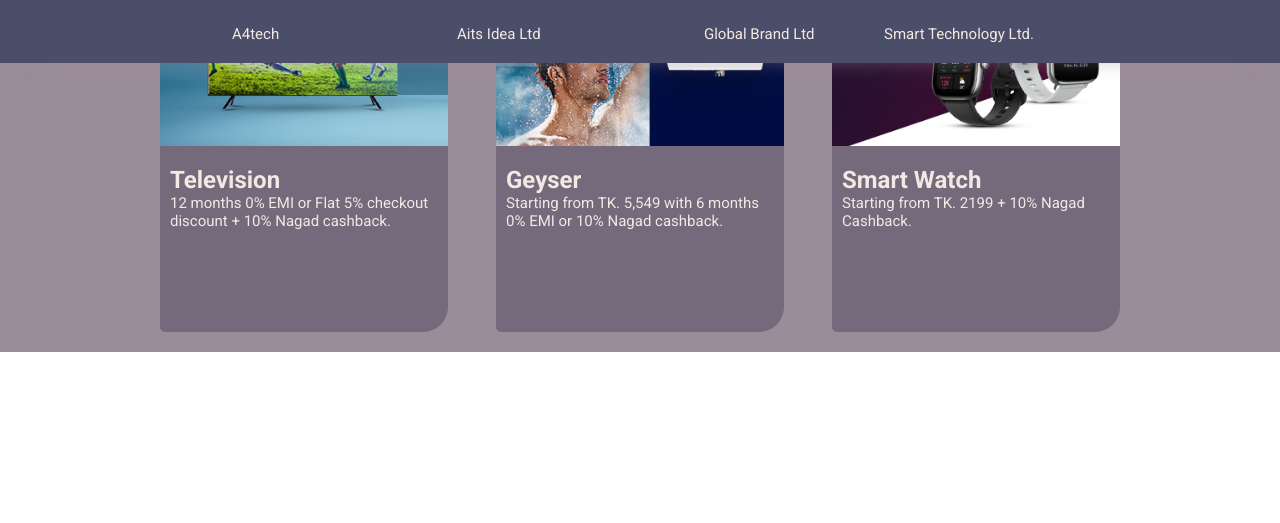
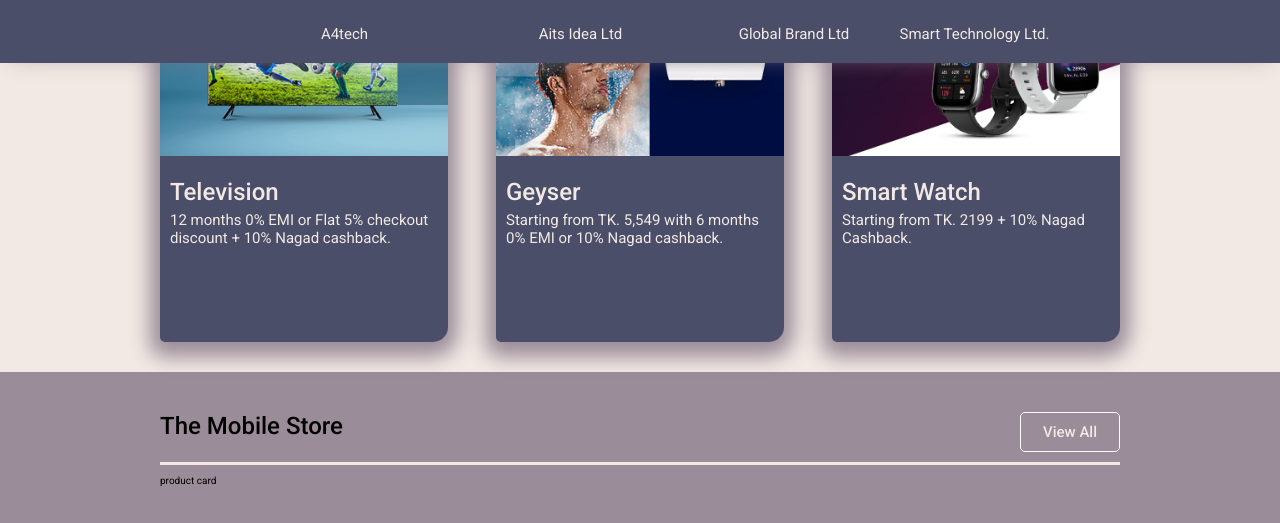
Before and after one commit to hossainsakib26/ecommerce06Dec2022, a website: page index.html in a window 1280 px wide. Shown: the part 567-1090 px from the top of the page. Before the commit the page ends 919 px from the top, so only its background shows below. Drawn offline with nearby package versions, Linux system fonts and the light colour scheme.

Commit message:
update card and start working on product store

```diff
--- a/css/base-css.css
+++ b/css/base-css.css
@@ -52,3 +52,15 @@ a {
     align-items: center;
 }
 /*base css end*/
+h1 {
+    font-weight: 500;
+    font-size: 2.4rem;
+}
+h2 {
+    font-weight: 400;
+    font-size: 2.2rem;
+}
+p{
+    font-weight: 400;
+    font-size: 1.5rem;
+}
--- a/css/btn-styles.css
+++ b/css/btn-styles.css
@@ -20,13 +20,20 @@
     margin: 0.5rem;
 }
 
-.bi, .btn-white, .btn-menu {
+.bi, .btn-white, .btn-menu, .btn-seeAll {
     background: #ffffff00;
     color: var(--color5);
     transition: 0.5s;
 }
+.btn-seeAll {
+    font-size: 1.5rem;
+    font-weight: 500;
+    padding: 1rem;
+    width: 10rem;
+    text-align: center;
+}
 
-.btn-white:hover , .btn-menu:hover {
+.btn-white:hover , .btn-menu:hover, .btn-seeAll:hover {
     background: #ffffff;
     color: var(--color1);
     cursor: pointer;
--- a/css/component-css/card.css
+++ b/css/component-css/card.css
@@ -1,7 +1,7 @@
 .card {
     width: 100%;
     height: 100%;
-    /*padding: 1rem;*/
+    overflow: hidden;
 
     display: flex;
     flex-direction: column;
@@ -17,26 +17,26 @@
 
 .card-head > img {
     width: 100%;
-    display: block;
-    overflow: hidden;
-    object-fit: cover;
-    object-position: center;
-    transition: 0.5s transform ease-in-out;
-}
-
-.card:hover > .card-head > img {
-    transform: scale(1.1);
+    transition: 0.75s transform ease-in-out;
 }
 
 .card-body {
     padding: 1rem;
     color: var(--color5);
-    float: top;
+
+    display: flex;
+    flex-direction: column;
+    gap: 0.5rem 0;
 }
 
-.card-body > h1 {
-    font-size: 2.4rem;
+.card:hover > .card-head > img {
+    transform: scale(1.05);
 }
-.card-body > p {
-    font-size: 1.5rem;
-}
+
+/*.card-body > h1 {*/
+/*    transition: 1s;*/
+/*}*/
+
+/*.card:hover > .card-body > h1 {*/
+/*    text-decoration: underline;*/
+/*}*/
--- a/css/header-module/header.css
+++ b/css/header-module/header.css
@@ -35,7 +35,7 @@
     display: flex;
     flex-direction: column;
     justify-content: space-between;
-    align-items: baseline;
+    align-items: center;
     gap: 1rem 0;
 
     height: 11rem;
@@ -43,10 +43,8 @@
 
 
 .single-vendor > p {
-    font-weight: 400;
-    font-size: 1.5rem;
     color: var(--color5);
-    text-align: end;
+    text-align: center;
 }
 
 #cover-menu {
--- a/css/styles.css
+++ b/css/styles.css
@@ -36,29 +36,52 @@
 
 #offer-products {
     width: 100%;
-    background: var(--color3);
+    background: var(--color5);
     margin-top: 14rem;
-    padding: 2rem 0;
+    padding: 3rem 0;
 
     display: flex;
     justify-content: center;
     align-items: center;
 }
 
-#offer-products > .display-section {
+#product-store {
+    padding: 4rem;
+    background: #9a8c98;
+}
+.display-section{
     width: 75vw;
     margin: 0 auto;
+    display: flex;
+}
+
+#product-store > .display-section {
+    flex-direction: column;
+    gap: 1rem 0;
+}
+
+
+#offer-products > .display-section {
+    justify-content: space-between;
+    align-items: center;
+}
+
+.display-section > .section-header {
+    width: 100%;
+    border-bottom: var(--color5) solid 0.3rem;
+    padding-bottom: 1rem;
 
     display: flex;
     justify-content: space-between;
-    align-items: center;
 }
 
 .link-card {
     width: 30%;
     height: 38.7rem;
-    background: #22223b50;
-    border-radius: 2.5rem 0.5rem 2.5rem 0.5rem;
+    background: var(--color2);
+    border-radius: 1.5rem 0.5rem 1.5rem 0.5rem;
+    box-shadow: #9a8c98 0rem 0.5rem 2rem 1rem;
+    overflow: hidden;
 }
 
 .menu-btn{
--- a/index.html
+++ b/index.html
@@ -145,7 +145,6 @@
             </div>
         </a>
 
-
         <a href="#" class="link-card">
             <div class="card">
                 <div class="card-head">
@@ -157,7 +156,6 @@
                 </div>
             </div>
         </a>
-
 
         <a href="#" class="link-card">
             <div class="card">
@@ -173,6 +171,18 @@
     </div>
 </section>
 
+<section id="product-store">
+    <div class="display-section">
+        <div class="section-header">
+            <h1>The Mobile Store</h1>
+
+            <button type="button" class="btn btn-seeAll">View All</button>
+        </div>
+        <div class="carousel">
+            <div class="product-card">product card</div>
+        </div>
+    </div>
+</section>
 
 <script type="text/javascript" src="scripts/initial-script.js"></script>
 <script type="text/javascript" src="components/card/card.js"></script>
```
